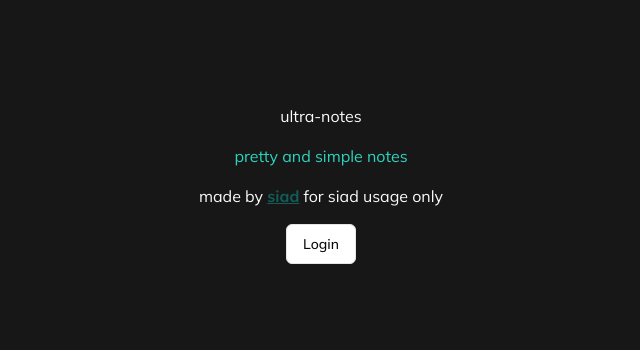
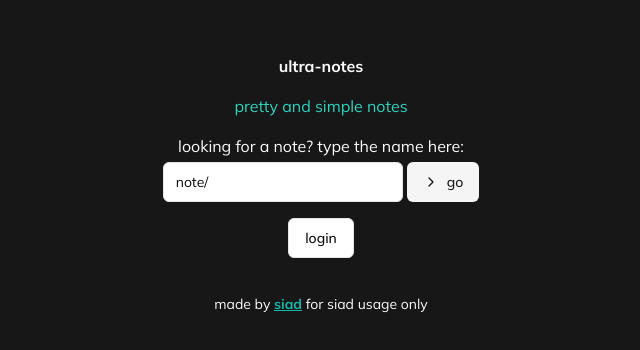
Before and after one commit to PedroDias-Dev/ultrapad, a Next.js app: page / in a window 1280 px wide. Shown: the part 216-566 px from the top of the page, without its empty margins (319-959 px from the left). Built offline with nearby package versions, Linux system fonts and the light colour scheme.

Commit message:
feature: add go to note on landing

```diff
--- a/src/app/page.tsx
+++ b/src/app/page.tsx
@@ -1,28 +1,60 @@
+"use client";
+
 import { Button } from "@/components/ui/button";
-import Image from "next/image";
+import { Input } from "@/components/ui/input";
+import { ChevronRight } from "lucide-react";
 import Link from "next/link";
+import { useRouter } from "next/navigation";
+import { useState } from "react";
 
 export default function Home() {
+  const router = useRouter();
+  const [note, setNote] = useState("note/");
+
   return (
     <main className="flex min-h-screen flex-col items-center justify-center gap-4">
-      <h1
-      className="text-neutral-50"
-      >ultra-notes</h1>
-      <h3 className="text-teal-400">
-        pretty and simple notes
-      </h3>
+      <h1 className="text-neutral-50 font-bold">ultra-notes</h1>
+      <h3 className="text-teal-400">pretty and simple notes</h3>
 
-      <h3 className="text-neutral-50">
+      <div className="flex flex-col gap-1 items-center justify-center mx-5">
+        <h3 className="text-neutral-50">
+          looking for a note? type the name here:
+        </h3>
+        <div className="flex gap-1">
+          <Input
+            type="text"
+            placeholder="type the name of the note"
+            className="w-60"
+            value={note}
+            onChange={(e) => {
+              if (e.target.value.length < 5) return;
+
+              setNote(e.target.value);
+            }}
+          />
+          <Button variant="secondary" onClick={() => router.push(`/${note}`)}>
+            <ChevronRight className="mr-2 h-4 w-4" />
+            go
+          </Button>
+        </div>
+      </div>
+
+      <Link href="/auth/login">
+        <Button variant="outline">login</Button>
+      </Link>
+
+      <h3 className="text-neutral-50 text-sm mt-5">
         made by{" "}
-        <a href="" target="_blank" rel="noopener noreferrer" className="underline text-teal-800">
+        <a
+          href=""
+          target="_blank"
+          rel="noopener noreferrer"
+          className="underline text-teal-500"
+        >
           <strong>siad</strong>
         </a>{" "}
         for siad usage only
       </h3>
-
-      <Link href="/auth/login">
-        <Button variant="outline">Login</Button>
-      </Link>
     </main>
   );
 }
```
